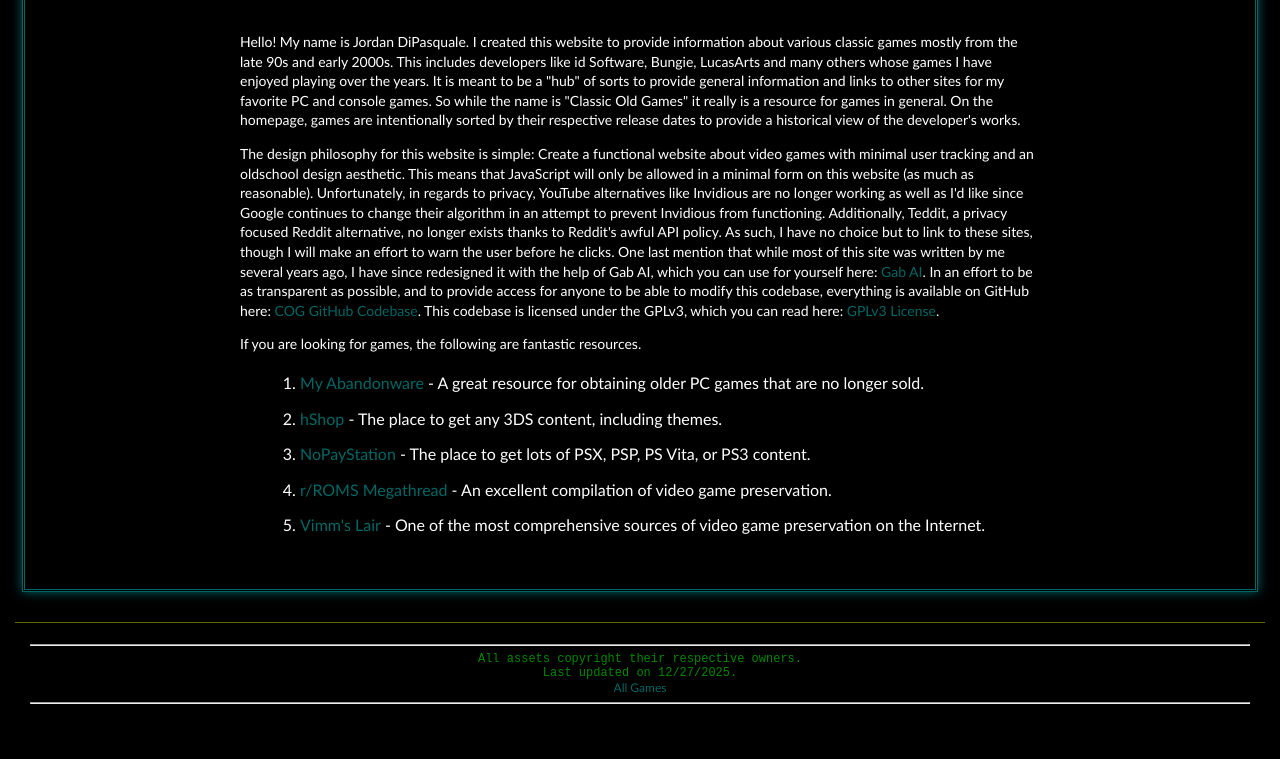
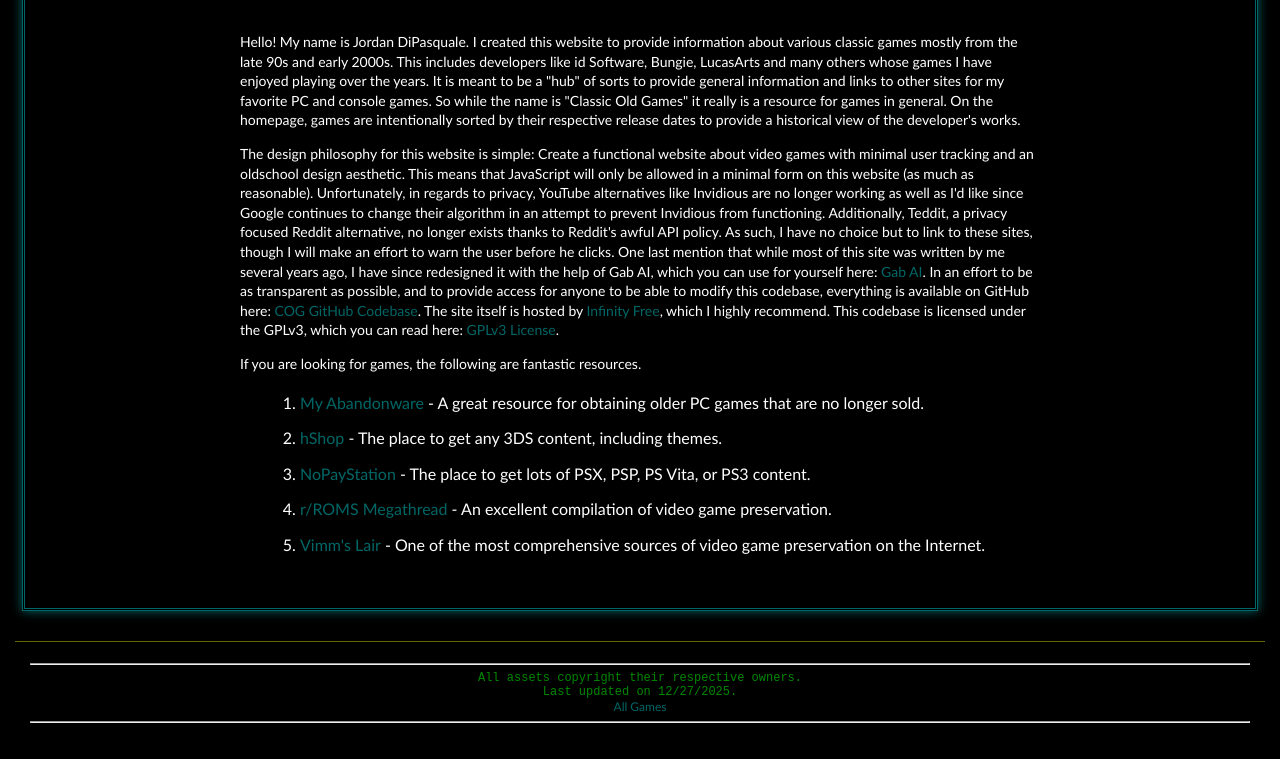
Before and after one commit to jd-code76/classic-old-games, a plain HTML site: page about.html in a window 1280 px wide. Shown: the part 128-887 px from the top of the page. Drawn offline with Linux system fonts and the light colour scheme.

Commit message:
Revise About page and include hosting information
Updated the About page content and added a mention of the hosting provider.

```diff
--- a/about.html
+++ b/about.html
@@ -49,6 +49,7 @@
                 As such, I have no choice but to link to these sites, though I will make an effort to warn the user before he clicks.
                 One last mention that while most of this site was written by me several years ago, I have since redesigned it with the help of Gab AI, which you can use for yourself here: <a href="https://gab.ai/" target="_blank" rel="noopener noreferrer">Gab AI</a>.
                 In an effort to be as transparent as possible, and to provide access for anyone to be able to modify this codebase, everything is available on GitHub here: <a href="https://github.com/jd-code76/classic-old-games" target="_blank" rel="noopener noreferrer">COG GitHub Codebase</a>.
+                The site itself is hosted by <a href="https://www.infinityfree.com/" target="_blank" rel="noopener noreferrer">Infinity Free</a>, which I highly recommend.
                 This codebase is licensed under the GPLv3, which you can read here: <a href="https://www.gnu.org/licenses/gpl-3.0.html" target="_blank" rel="noopener noreferrer">GPLv3 License</a>.
             </p>
             <p>
```
